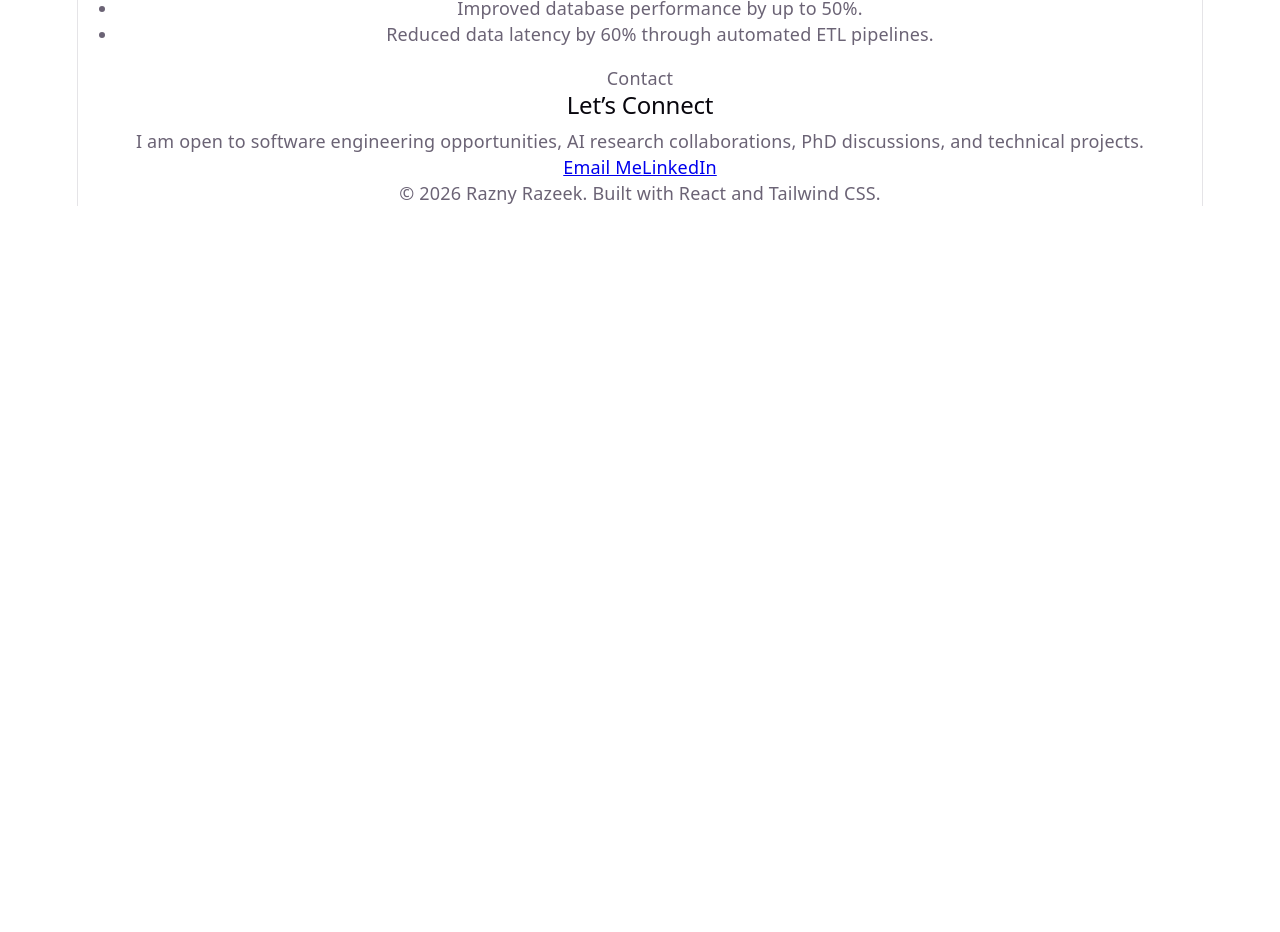
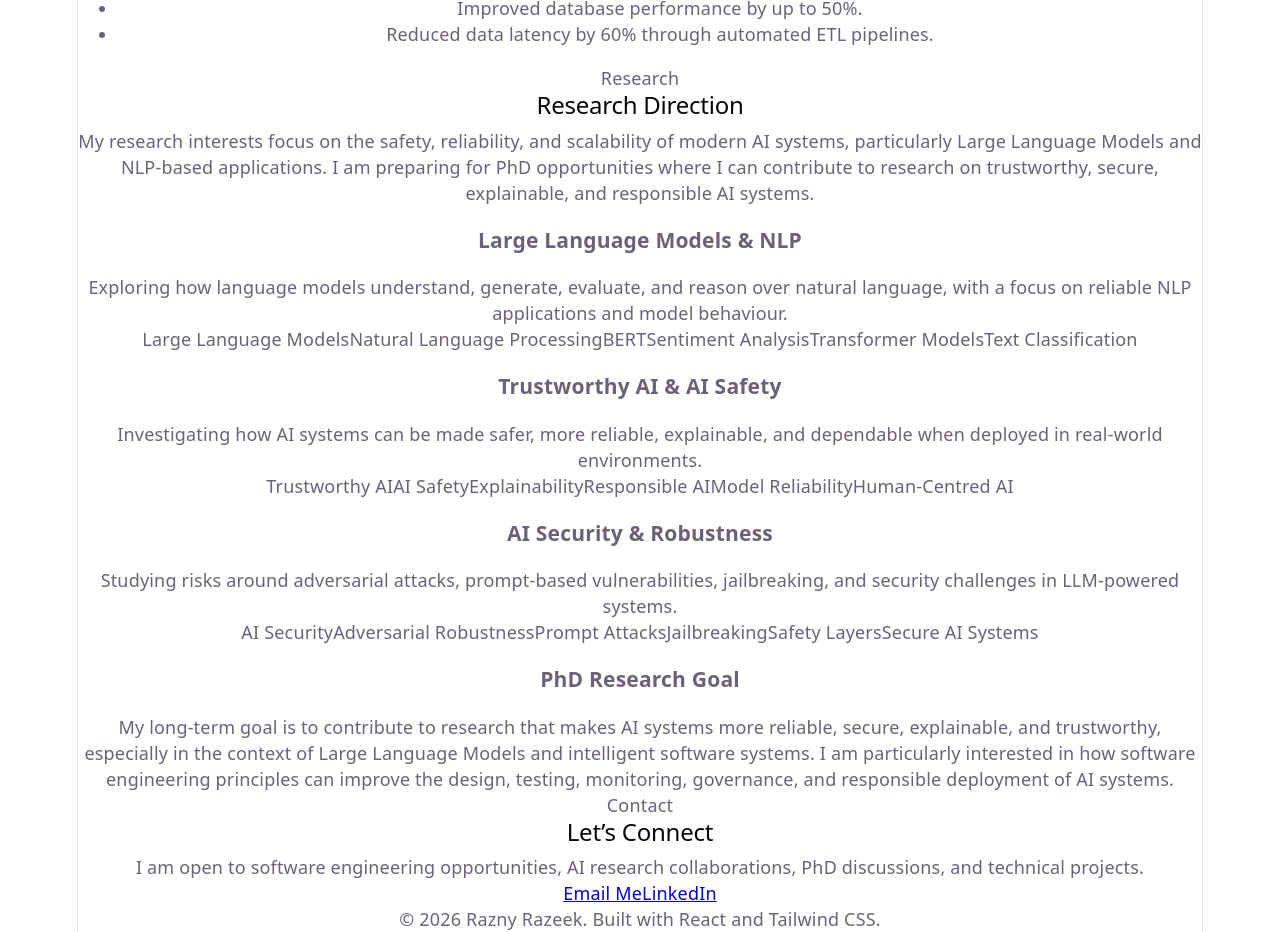
Before and after one commit to mraznyrazeek/Razny-Portfolio, a React (Vite) app: page / in a window 1280 px wide. Shown: the part 4600-5532 px from the top of the page. Before the commit the page ends 4806 px from the top, so only its background shows below. Built offline with nearby package versions, Linux system fonts and the light colour scheme.

Commit message:
Add research direction section

```diff
--- a/src/App.jsx
+++ b/src/App.jsx
@@ -560,6 +560,108 @@ function App() {
   </div>
 </section>
 
+{/* Research */}
+<section id="research" className="px-6 py-24">
+  <div className="mx-auto max-w-6xl">
+    <p className="mb-3 text-sm font-semibold uppercase tracking-[0.3em] text-cyan-400">
+      Research
+    </p>
+
+    <h2 className="mb-6 text-3xl font-bold text-white md:text-4xl">
+      Research Direction
+    </h2>
+
+    <p className="mb-12 max-w-4xl text-lg leading-8 text-slate-300">
+      My research interests focus on the safety, reliability, and scalability of
+      modern AI systems, particularly Large Language Models and NLP-based
+      applications. I am preparing for PhD opportunities where I can contribute
+      to research on trustworthy, secure, explainable, and responsible AI systems.
+    </p>
+
+    <div className="grid gap-6 lg:grid-cols-3">
+      {[
+        {
+          title: 'Large Language Models & NLP',
+          description:
+            'Exploring how language models understand, generate, evaluate, and reason over natural language, with a focus on reliable NLP applications and model behaviour.',
+          topics: [
+            'Large Language Models',
+            'Natural Language Processing',
+            'BERT',
+            'Sentiment Analysis',
+            'Transformer Models',
+            'Text Classification',
+          ],
+        },
+        {
+          title: 'Trustworthy AI & AI Safety',
+          description:
+            'Investigating how AI systems can be made safer, more reliable, explainable, and dependable when deployed in real-world environments.',
+          topics: [
+            'Trustworthy AI',
+            'AI Safety',
+            'Explainability',
+            'Responsible AI',
+            'Model Reliability',
+            'Human-Centred AI',
+          ],
+        },
+        {
+          title: 'AI Security & Robustness',
+          description:
+            'Studying risks around adversarial attacks, prompt-based vulnerabilities, jailbreaking, and security challenges in LLM-powered systems.',
+          topics: [
+            'AI Security',
+            'Adversarial Robustness',
+            'Prompt Attacks',
+            'Jailbreaking',
+            'Safety Layers',
+            'Secure AI Systems',
+          ],
+        },
+      ].map((area) => (
+        <div
+          key={area.title}
+          className="rounded-3xl border border-white/10 bg-white/[0.03] p-6 transition hover:-translate-y-1 hover:border-cyan-400/40 hover:bg-white/[0.06]"
+        >
+          <h3 className="mb-4 text-xl font-bold text-white">
+            {area.title}
+          </h3>
+
+          <p className="mb-6 leading-7 text-slate-300">
+            {area.description}
+          </p>
+
+          <div className="flex flex-wrap gap-2">
+            {area.topics.map((topic) => (
+              <span
+                key={topic}
+                className="rounded-full border border-white/10 bg-slate-950/70 px-3 py-1 text-sm text-slate-300"
+              >
+                {topic}
+              </span>
+            ))}
+          </div>
+        </div>
+      ))}
+    </div>
+
+    <div className="mt-10 rounded-3xl border border-cyan-400/20 bg-cyan-400/10 p-6 md:p-8">
+      <h3 className="mb-4 text-2xl font-bold text-white">
+        PhD Research Goal
+      </h3>
+
+      <p className="max-w-4xl text-lg leading-8 text-slate-300">
+        My long-term goal is to contribute to research that makes AI systems more
+        reliable, secure, explainable, and trustworthy, especially in the context
+        of Large Language Models and intelligent software systems. I am particularly
+        interested in how software engineering principles can improve the design,
+        testing, monitoring, governance, and responsible deployment of AI systems.
+      </p>
+    </div>
+  </div>
+</section>
+
         {/* Contact */}
         <section id="contact" className="px-6 py-24">
           <div className="mx-auto max-w-6xl text-center">
```
